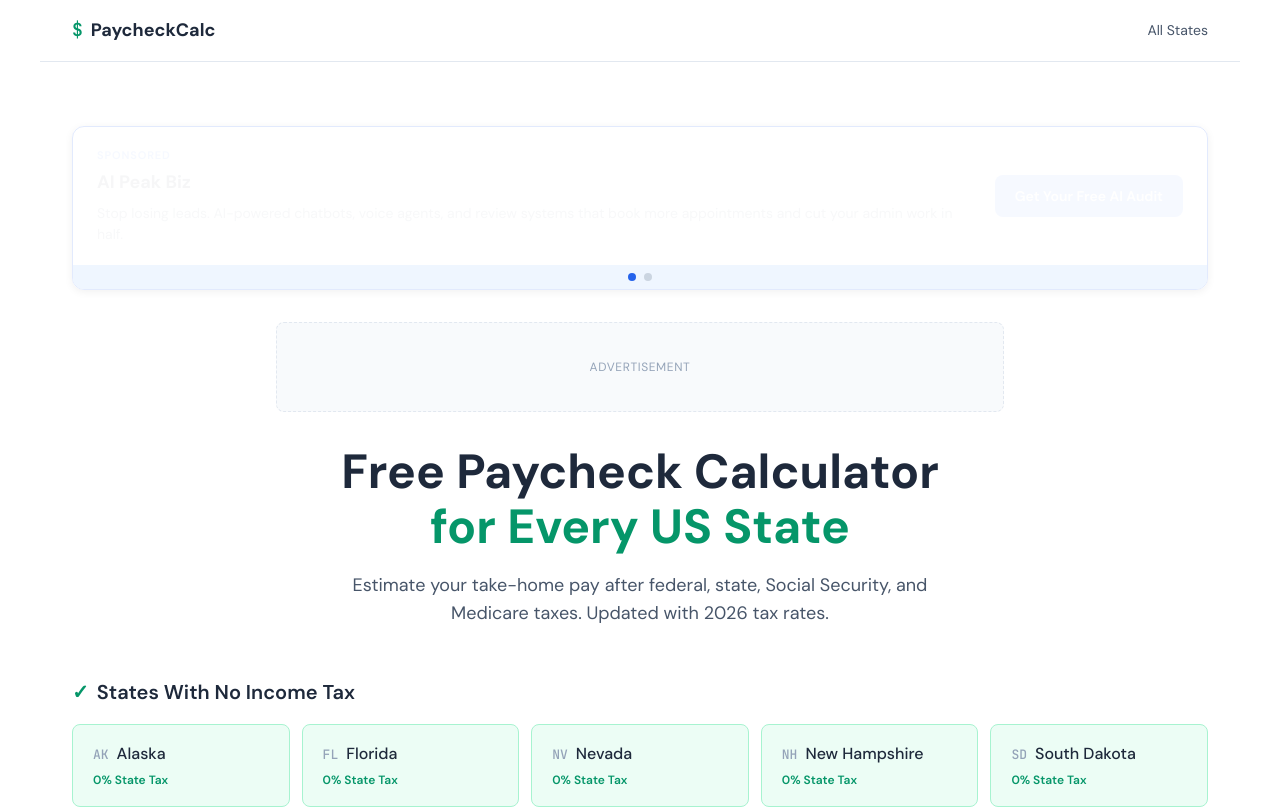
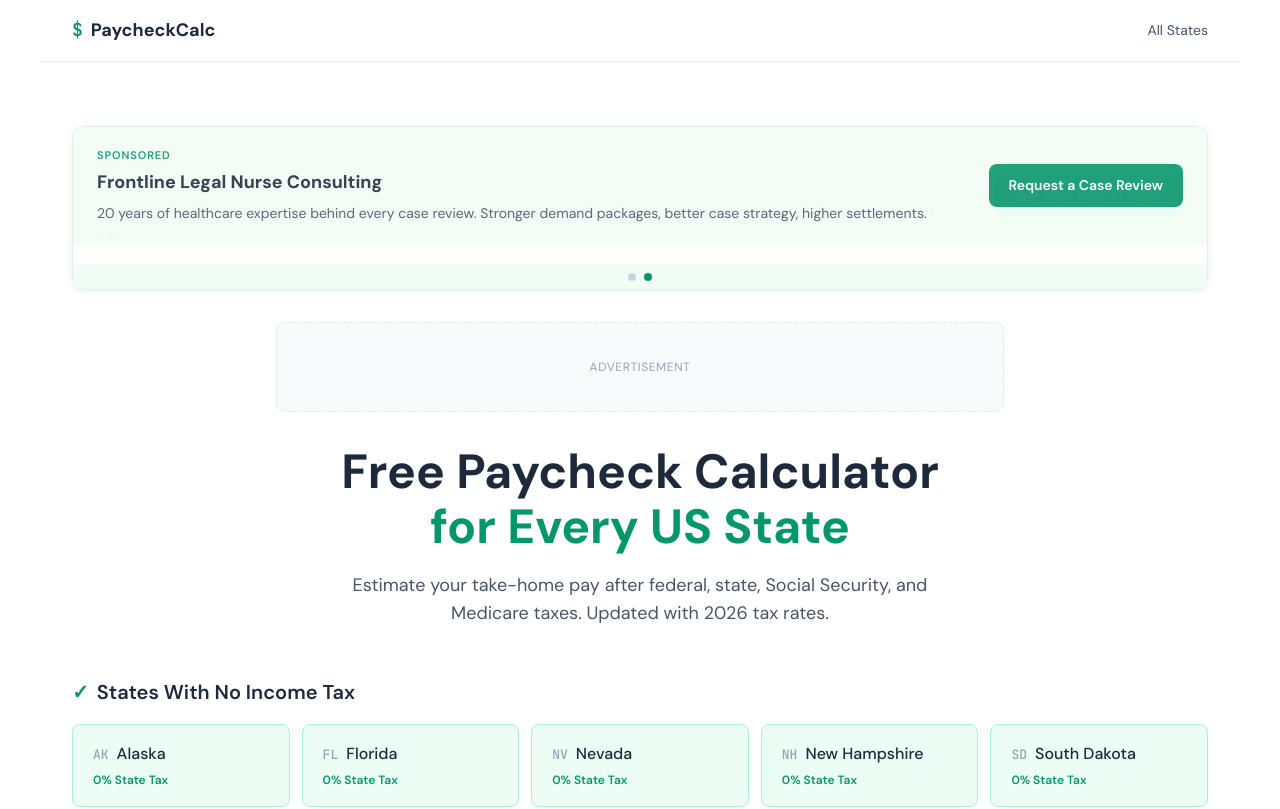
Before and after one commit to wyliestevens/paycheck-calculator, a Next.js app: page / in a window 1280 px wide. Shown: the top 809 px of the page. Built offline with nearby package versions, Linux system fonts and the light colour scheme.

Commit message:
Fix rotating banner - each ad is now a separate link element to prevent wrong URL on click

```diff
--- a/src/components/RotatingBanner.tsx
+++ b/src/components/RotatingBanner.tsx
@@ -32,20 +32,13 @@ const ads: Ad[] = [
 
 export default function RotatingBanner() {
   const [currentAd, setCurrentAd] = useState(0)
-  const [fade, setFade] = useState(true)
 
   useEffect(() => {
     const interval = setInterval(() => {
-      setFade(false)
-      setTimeout(() => {
       setCurrentAd((prev) => (prev + 1) % ads.length)
-        setFade(true)
-      }, 400)
     }, 6000)
     return () => clearInterval(interval)
   }, [])
-
-  const ad = ads[currentAd]
 
   return (
     <div
@@ -53,12 +46,16 @@ export default function RotatingBanner() {
         margin: '2rem 0',
         borderRadius: '12px',
         overflow: 'hidden',
-        border: `1px solid ${ad.accentColor}22`,
+        border: `1px solid ${ads[currentAd].accentColor}22`,
         boxShadow: '0 2px 8px rgba(0,0,0,0.06)',
         transition: 'border-color 0.4s ease',
+        position: 'relative',
       }}
     >
+      <div style={{ position: 'relative' }}>
+        {ads.map((ad, i) => (
           <a
+            key={ad.url}
             href={ad.url}
             target="_blank"
             rel="noopener"
@@ -68,8 +65,13 @@ export default function RotatingBanner() {
               color: 'inherit',
               padding: '1.25rem 1.5rem',
               background: ad.bgColor,
-          opacity: fade ? 1 : 0,
-          transition: 'opacity 0.4s ease, background 0.4s ease',
+              opacity: i === currentAd ? 1 : 0,
+              pointerEvents: i === currentAd ? 'auto' : 'none',
+              position: i === 0 ? 'relative' : 'absolute',
+              top: i === 0 ? undefined : 0,
+              left: i === 0 ? undefined : 0,
+              right: i === 0 ? undefined : 0,
+              transition: 'opacity 0.5s ease',
             }}
           >
             <div
@@ -123,41 +125,35 @@ export default function RotatingBanner() {
                   fontSize: '0.875rem',
                   fontWeight: 600,
                   whiteSpace: 'nowrap',
-              transition: 'transform 0.15s ease',
                 }}
               >
                 {ad.cta}
               </div>
             </div>
           </a>
+        ))}
+      </div>
       <div
         style={{
           display: 'flex',
           justifyContent: 'center',
           gap: '0.5rem',
           padding: '0.5rem',
-          background: ad.bgColor,
+          background: ads[currentAd].bgColor,
           transition: 'background 0.4s ease',
         }}
       >
         {ads.map((_, i) => (
           <button
             key={i}
-            onClick={(e) => {
-              e.preventDefault()
-              setFade(false)
-              setTimeout(() => {
-                setCurrentAd(i)
-                setFade(true)
-              }, 300)
-            }}
+            onClick={() => setCurrentAd(i)}
             style={{
               width: '8px',
               height: '8px',
               borderRadius: '50%',
               border: 'none',
               cursor: 'pointer',
-              background: i === currentAd ? ad.accentColor : '#cbd5e1',
+              background: i === currentAd ? ads[currentAd].accentColor : '#cbd5e1',
               transition: 'background 0.3s ease',
             }}
           />
```
Lines whose indentation alone changed are shown as unchanged.
